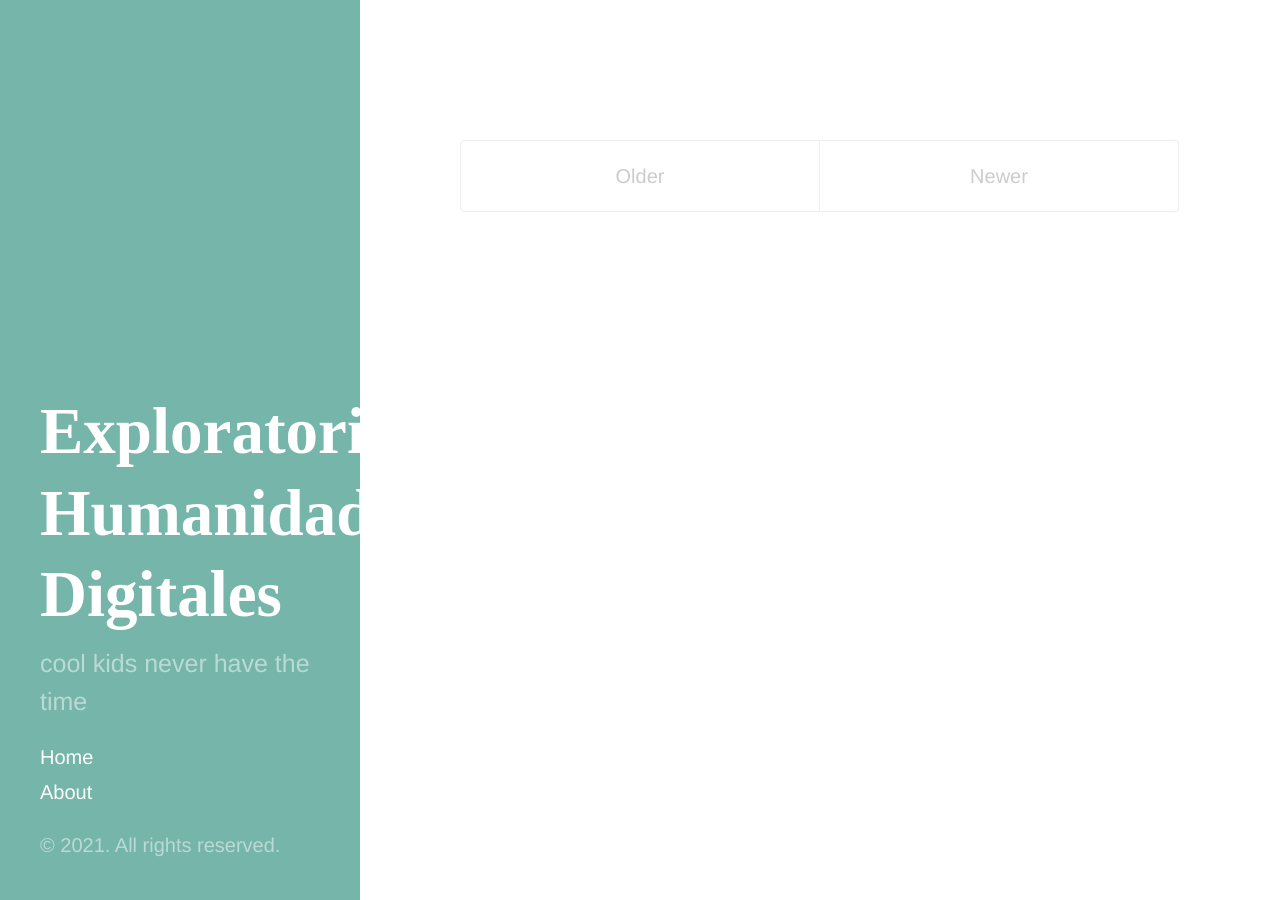
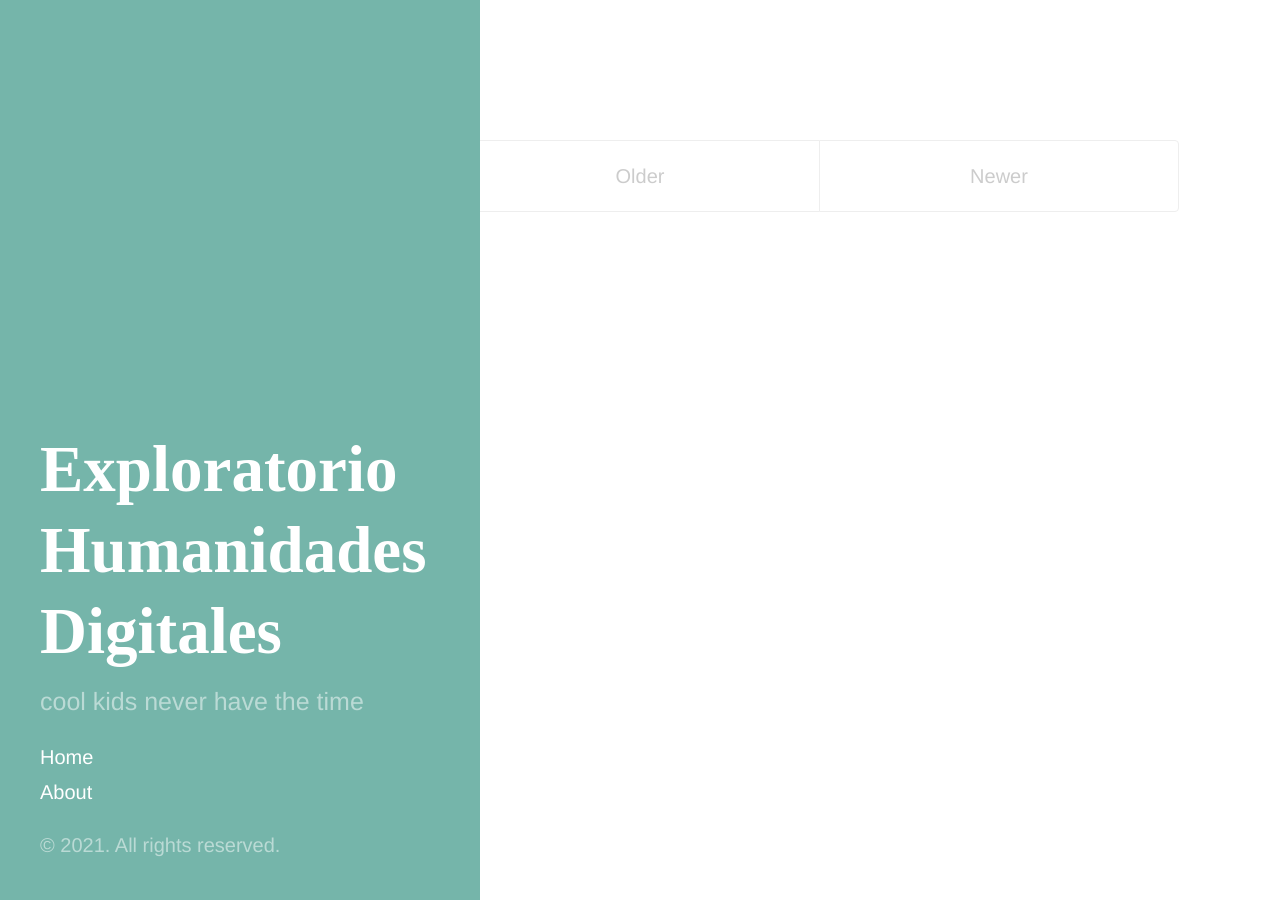
Before and after one commit to Neotropico/ExploratorioHD, a Jekyll site: the page built from index.html, in a window 1280 px wide. Built offline with Jekyll 4.4.1, drawn with Linux system fonts in a browser that asks for light colours; some web fonts are replaced.

Commit message:
Update hyde.css

```diff
--- a/public/css/hyde.css
+++ b/public/css/hyde.css
@@ -65,7 +65,7 @@ html {
     top: 0;
     left: 0;
     bottom: 0;
-    width: 18rem;
+    width: 24rem;
     text-align: left;
   }
 }
```
